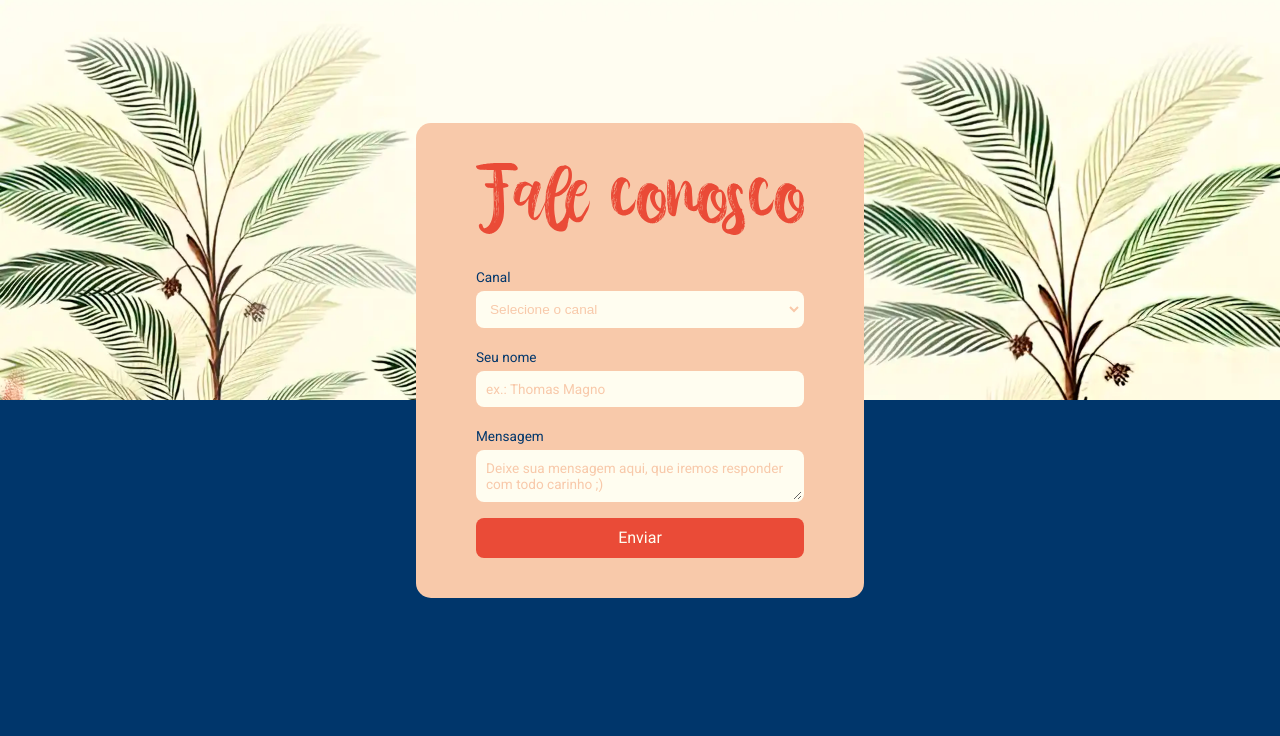
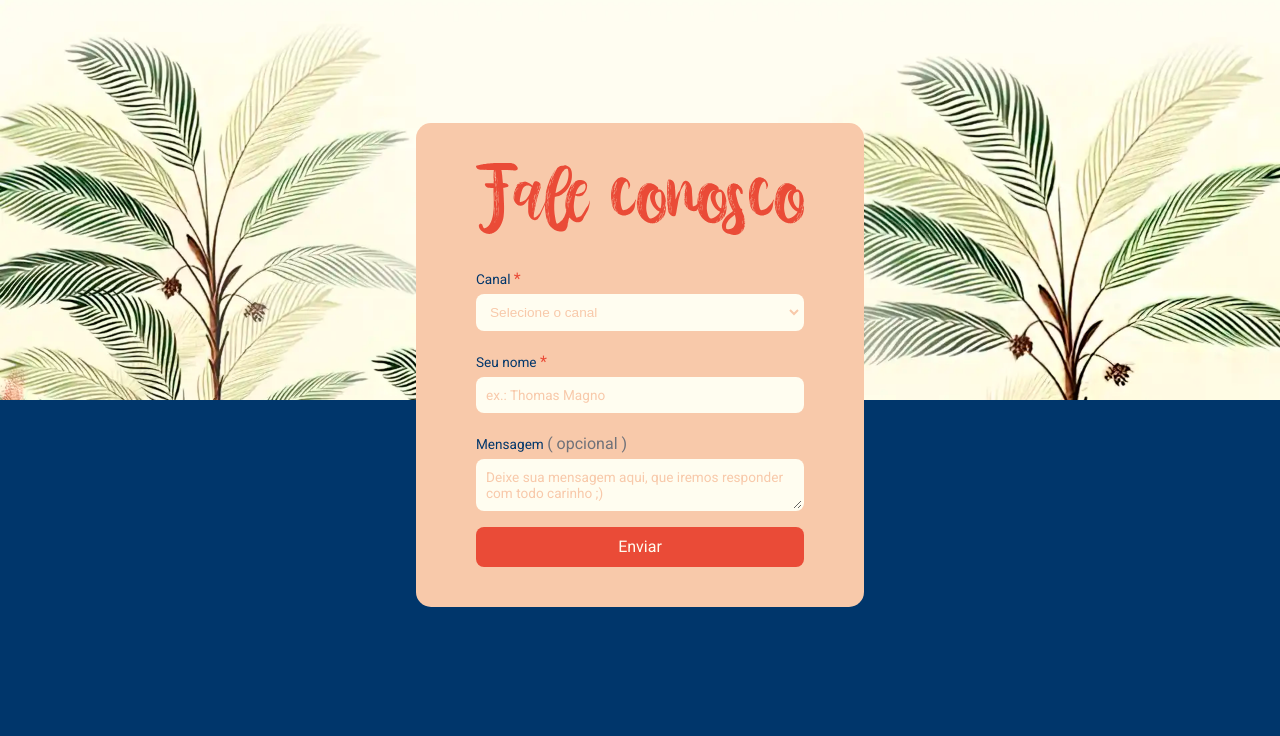
Before and after one commit to carlosadr/estudio-dana, a React app: page / in a window 1280 px wide. Shown: the part 3169-3905 px from the top of the page. Built offline with nearby package versions, Linux system fonts and the light colour scheme.

Commit message:
Ajuste no form fale conosco.

```diff
--- a/src/assets/components/FaleConosco/index.js
+++ b/src/assets/components/FaleConosco/index.js
@@ -14,13 +14,36 @@ export default function FaleConosco () {
     const [name, setName] = useState("")
     const [message, setMessage] = useState("")
 
+    function _handleDisabledButton() {
+        return channel === 0 || !name ? { cursor : 'no-drop'} : { cursor : 'pointer' }
+    }
+
+    function _handleSubmit () {
+        switch (channel) {
+            case 1:
+                window.open(
+                    `whatsapp://send?phone=17623096714&text=Olá me chamo ${name}${!message ? ', ' : '' } ${message}`,
+                    '_blank'
+                )
+                break;
+            case 2:
+                window.open(
+                    `mailto:estudiodana.cs@gmail.com? Subject: Mais informações sobre as estampas exclusivas&body=Olá me chamo ${name}${!message ? ', ' : '' } ${message}`,
+                    '_blank'
+                )
+                break;
+
+            default: break;
+        }
+    }
+
     return (
         <>
             <section id='fale-conosco' className='container fale-conosco'>
                 <form id='form'>
                     <img src={faleConosco} alt="" />
 
-                    <label> Canal </label>
+                    <label> Canal <strong>*</strong> </label>
                     <select
                         style={ channel === 0 ? { color: "#F8C9AA"} : { color : "#EA4B37" } }
                         defaultValue={0}
@@ -31,7 +54,7 @@ export default function FaleConosco () {
                         <option value={2} >E-mail</option>
                     </select>
 
-                    <label> Seu nome </label>
+                    <label> Seu nome <strong>*</strong> </label>
                     <input
                         required
                         placeholder="ex.: Thomas Magno"
@@ -40,7 +63,7 @@ export default function FaleConosco () {
                         onChange={e => setName(e.target.value)}
                     />
 
-                    <label> Mensagem </label>
+                    <label> Mensagem <strong id='opcional'>( opcional )</strong> </label>
                     <textarea
                         value={message}
                         type='text'
@@ -51,29 +74,9 @@ export default function FaleConosco () {
                     <button
                         id="button"
                         type="button"
-                        onClick={() => {
-                            if ( !name ) {
-                                alert("Insira seu nome.")
-                            } else {
-                                switch (channel) {
-                                    case 1:
-                                        window.open(
-                                            `whatsapp://send?phone=17623096714&text=Olá me chamo ${name}, ${message}`,
-                                            '_blank'
-                                        )
-                                        break;
-                                    case 2:
-                                        window.open(
-                                            `mailto:estudiodana.cs@gmail.com? Subject: Mais informações sobre as estampas exclusivas&body=Olá me chamo ${name}, ${message}`,
-                                            '_blank'
-                                        )
-                                        break;
-                                    default:
-                                        alert("Selecione primeiro por qual canal deseja nós enviar sua mensagem.")
-                                        break;
-                                }
-                            }
-                        }}
+                        disabled={ channel === 0 || !name ? true : false }
+                        style={ _handleDisabledButton() }
+                        onClick={ () => _handleSubmit() }
                     >
                         Enviar
                     </button>
--- a/src/assets/components/FaleConosco/styles.css
+++ b/src/assets/components/FaleConosco/styles.css
@@ -27,6 +27,15 @@
     border-radius: 15px;
 
     padding: 60px;
+}
+
+.fale-conosco #form label>strong {
+    color: #EA4B37;
+    font-size: medium;
+}
+
+.fale-conosco #form #opcional {
+    color: #707279;
 }
 
 .fale-conosco #form img {
```
